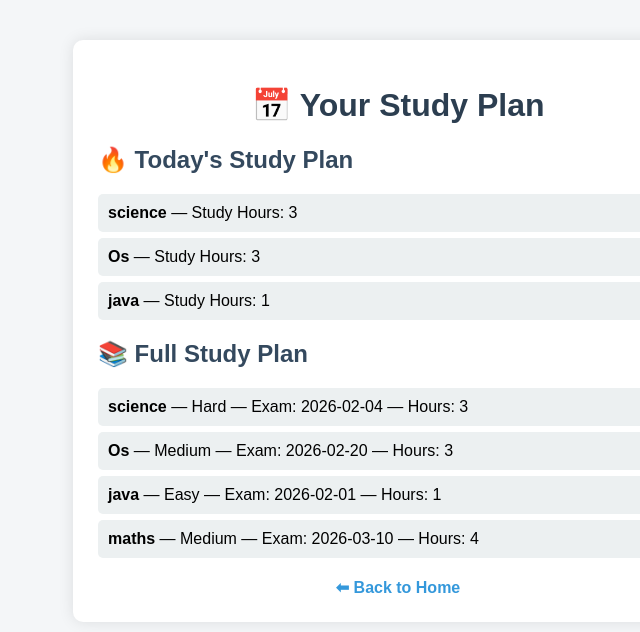
After one commit to Bhamare04/AI-Study-Planner, a Flask app: page /plan in a window 1280 px wide. The commit adds this page. Shown: the top 632 px of the page, without its empty margins (242-882 px from the left). Run offline with Flask 3, Linux system fonts and the light colour scheme; data comes from the database, SQL or seed files in the repository; both versions use the stored data as it was after the commit.

Commit message:
full project files

```diff
--- a/app.py
+++ b/app.py
@@ -1,5 +1,6 @@
 from flask import Flask, render_template, request
 import sqlite3
+from datetime import datetime
 
 app = Flask(__name__)
 
@@ -52,5 +53,58 @@ def home():
 
     return render_template('index.html', subjects=subjects)
 
+@app.route('/plan')
+@app.route('/plan')
+def plan():
+
+    conn = sqlite3.connect('planner.db')
+    cursor = conn.cursor()
+
+    cursor.execute("SELECT * FROM subjects")
+    subjects = cursor.fetchall()
+
+    for r in subjects:
+        print(r)
+
+    conn.close()
+
+    from datetime import datetime
+
+    # ---- Difficulty Score ----
+    def difficulty_score(diff):
+        if diff == "Hard":
+            return 3
+        elif diff == "Medium":
+            return 2
+        else:
+            return 1
+
+    # ---- Exam Urgency Score ----
+    def urgency_score(date_str):
+        exam_date = datetime.strptime(date_str, "%Y-%m-%d")
+        days_left = (exam_date - datetime.now()).days
+
+        if days_left <= 3:
+            return 3
+        elif days_left <= 7:
+            return 2
+        else:
+            return 1
+
+    # ---- FINAL PRIORITY SORT ----
+    subjects_sorted = sorted(
+        subjects,
+        key=lambda s: difficulty_score(s[2]) + urgency_score(s[3]),
+        reverse=True
+    )
+
+    # 🔥 TODAY'S PLAN (Top 3 Subjects)
+    today_plan = subjects_sorted[:3]
+
+    return render_template(
+        'plan.html',
+        subjects=subjects_sorted,
+        today_plan=today_plan
+    )
 if __name__ == '__main__':
     app.run(debug=True)
--- /dev/null
+++ b/static/style.css
@@ -0,0 +1,68 @@
+body {
+    font-family: Arial, sans-serif;
+    background-color: #f4f6f8;
+    margin: 0;
+    padding: 0;
+}
+
+.container {
+    width: 600px;
+    margin: 40px auto;
+    background: white;
+    padding: 25px;
+    border-radius: 10px;
+    box-shadow: 0 0 15px rgba(0,0,0,0.1);
+}
+
+h1 {
+    text-align: center;
+    color: #2c3e50;
+}
+
+h2 {
+    color: #34495e;
+}
+
+input, select {
+    width: 100%;
+    padding: 8px;
+    margin: 6px 0 12px 0;
+    border-radius: 5px;
+    border: 1px solid #ccc;
+}
+
+button {
+    background: #3498db;
+    color: white;
+    border: none;
+    padding: 10px;
+    width: 100%;
+    border-radius: 5px;
+    font-size: 16px;
+    cursor: pointer;
+}
+
+button:hover {
+    background: #2980b9;
+}
+
+ul {
+    list-style-type: none;
+    padding: 0;
+}
+
+li {
+    background: #ecf0f1;
+    margin: 6px 0;
+    padding: 10px;
+    border-radius: 5px;
+}
+
+a {
+    display: block;
+    margin-top: 20px;
+    text-align: center;
+    text-decoration: none;
+    color: #3498db;
+    font-weight: bold;
+}
--- a/templates/index.html
+++ b/templates/index.html
@@ -2,6 +2,7 @@
 <html>
 <head>
     <title>AI Study Planner</title>
+<link rel="stylesheet" href="{{ url_for('static', filename='style.css') }}">
 </head>
 <body>
 
@@ -28,7 +29,7 @@
     <input type="number" name="study_hours" required><br><br>
 
     <button type="submit">Add</button>
-
+<a href="/plan">📅 View Study Plan</a>
 </form>
 
 <h2>Subjects List</h2>
--- /dev/null
+++ b/templates/plan.html
@@ -0,0 +1,41 @@
+<!DOCTYPE html>
+<html>
+<head>
+    <title>Study Plan</title>
+    <link rel="stylesheet" href="{{ url_for('static', filename='style.css') }}">
+</head>
+<body>
+
+<div class="container">
+
+<h1>📅 Your Study Plan</h1>
+
+<h2>🔥 Today's Study Plan</h2>
+
+<ul>
+    {% for s in today_plan %}
+        <li>
+            <b>{{ s[1] }}</b> — Study Hours: {{ s[4] }}
+        </li>
+    {% endfor %}
+</ul>
+
+<h2>📚 Full Study Plan</h2>
+
+<ul>
+    {% for s in subjects %}
+        <li>
+            <b>{{ s[1] }}</b> —
+            {{ s[2] }} —
+            Exam: {{ s[3] }} —
+            Hours: {{ s[4] }}
+        </li>
+    {% endfor %}
+</ul>
+
+<a href="/">⬅ Back to Home</a>
+
+</div>
+
+</body>
+</html>
```
Also changed, not shown: planner.db.
